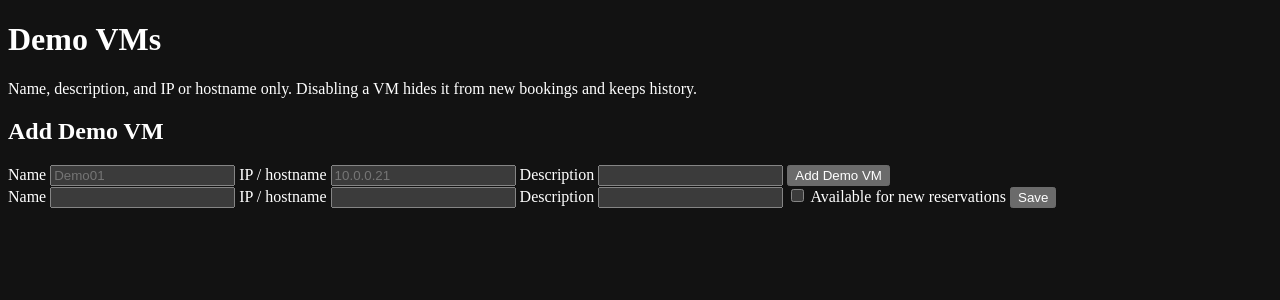
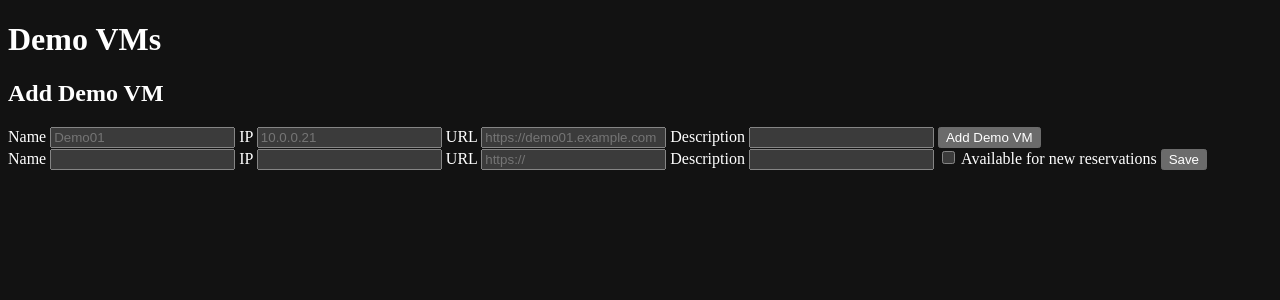
Before and after one commit to sayser/DemoTracker, a PHP site: template views/admin_vms.php in a window 1280 px wide. Shown: the top 300 px of the page. Run offline with PHP 8.4, Linux system fonts and the light colour scheme; the template is opened without the code that fills it: most values are stand-ins (such as "Sample title", 1, 10 or a date in 2020); data that the repository does not hold is empty; some libraries are stand-ins or nearby versions.

Commit message:
Add a Demo VM URL field, label the address as IP, and drop the admin Demo VMs help text.
Co-authored-by: Cursor <cursoragent@cursor.com>

```diff
--- a/sql/schema.sql
+++ b/sql/schema.sql
@@ -25,6 +25,7 @@ CREATE TABLE IF NOT EXISTS demo_vms (
   name VARCHAR(64) NOT NULL,
   description TEXT NULL,
   ip_hostname VARCHAR(255) NULL,
+  url VARCHAR(500) NULL,
   active TINYINT(1) NOT NULL DEFAULT 1,
   created_at DATETIME NOT NULL DEFAULT CURRENT_TIMESTAMP,
   UNIQUE KEY uq_demo_vms_name (name)
--- a/src/App.php
+++ b/src/App.php
@@ -412,7 +412,8 @@ final class App
             ReservationService::createVm(
                 post_string('name'),
                 post_string('description'),
-                post_string('ip_hostname')
+                post_string('ip_hostname'),
+                post_string('url')
             );
             flash('success', 'Demo VM added.');
         } catch (Throwable $e) {
@@ -430,7 +431,8 @@ final class App
                 post_string('name'),
                 post_string('description'),
                 post_string('ip_hostname'),
-                post_string('active', '0') === '1'
+                post_string('active', '0') === '1',
+                post_string('url')
             );
             flash('success', 'Demo VM updated.');
         } catch (Throwable $e) {
--- a/src/Mailer.php
+++ b/src/Mailer.php
@@ -88,7 +88,10 @@ final class Mailer
         $lines[] = '';
         $lines[] = 'Demo VM: ' . $vm['name'];
         if (!empty($vm['ip_hostname'])) {
-            $lines[] = 'IP / hostname: ' . $vm['ip_hostname'];
+            $lines[] = 'IP: ' . $vm['ip_hostname'];
+        }
+        if (!empty($vm['url'])) {
+            $lines[] = 'URL: ' . $vm['url'];
         }
         $lines[] = 'Reserved by: ' . $owner['username'] . ' (' . $owner['email'] . ')';
         $lines[] = 'Start: ' . $start;
--- a/views/admin_vms.php
+++ b/views/admin_vms.php
@@ -4,7 +4,6 @@
 <div class="page-head">
     <div>
         <h1>Demo VMs</h1>
-        <p class="muted">Name, description, and IP or hostname only. Disabling a VM hides it from new bookings and keeps history.</p>
     </div>
 </div>
 
@@ -16,8 +15,12 @@
         <input type="text" name="name" required maxlength="64" placeholder="Demo01">
     </label>
     <label>
-        IP / hostname
+        IP
         <input type="text" name="ip_hostname" maxlength="255" placeholder="10.0.0.21">
+    </label>
+    <label class="wide">
+        URL
+        <input type="url" name="url" maxlength="500" placeholder="https://demo01.example.com">
     </label>
     <label class="wide">
         Description
@@ -36,8 +39,12 @@
                 <input type="text" name="name" required maxlength="64" value="<?= e($vm['name']) ?>">
             </label>
             <label>
-                IP / hostname
+                IP
                 <input type="text" name="ip_hostname" maxlength="255" value="<?= e((string) $vm['ip_hostname']) ?>">
+            </label>
+            <label class="wide">
+                URL
+                <input type="url" name="url" maxlength="500" value="<?= e((string) ($vm['url'] ?? '')) ?>" placeholder="https://">
             </label>
             <label class="wide">
                 Description
--- a/views/dashboard.php
+++ b/views/dashboard.php
@@ -39,6 +39,9 @@ $tab = $tab ?? 'vms';
                 </header>
                 <?php if (!empty($vm['ip_hostname'])): ?>
                     <p class="mono"><?= e($vm['ip_hostname']) ?></p>
+                <?php endif; ?>
+                <?php if (!empty($vm['url'])): ?>
+                    <p><a href="<?= e($vm['url']) ?>" rel="noopener noreferrer" target="_blank"><?= e($vm['url']) ?></a></p>
                 <?php endif; ?>
                 <?php if (!empty($vm['description'])): ?>
                     <p><?= e($vm['description']) ?></p>
--- a/views/vm.php
+++ b/views/vm.php
@@ -10,6 +10,9 @@ require_once VIEWS_DIR . '/partials.php';
         <h1><?= e($vm['name']) ?></h1>
         <?php if (!empty($vm['ip_hostname'])): ?>
             <p class="mono"><?= e($vm['ip_hostname']) ?></p>
+        <?php endif; ?>
+        <?php if (!empty($vm['url'])): ?>
+            <p><a href="<?= e($vm['url']) ?>" rel="noopener noreferrer" target="_blank"><?= e($vm['url']) ?></a></p>
         <?php endif; ?>
         <?php if (!empty($vm['description'])): ?>
             <p class="lede"><?= e($vm['description']) ?></p>
```
Also changed, not shown: src/ReservationService.php (+28 -8 lines), sql/migrations/002_add_vm_url.sql (added), sql/migrations/README.md.
